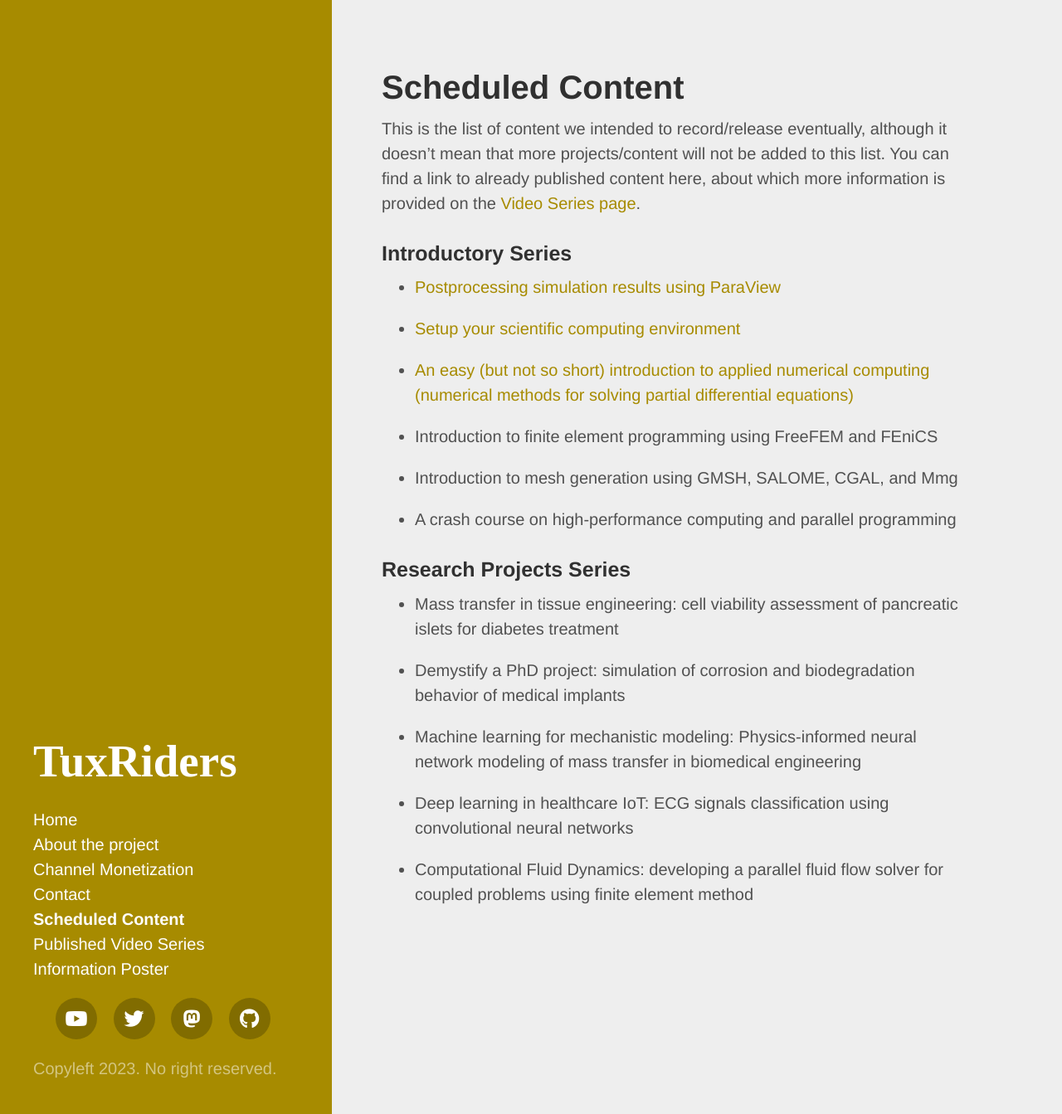
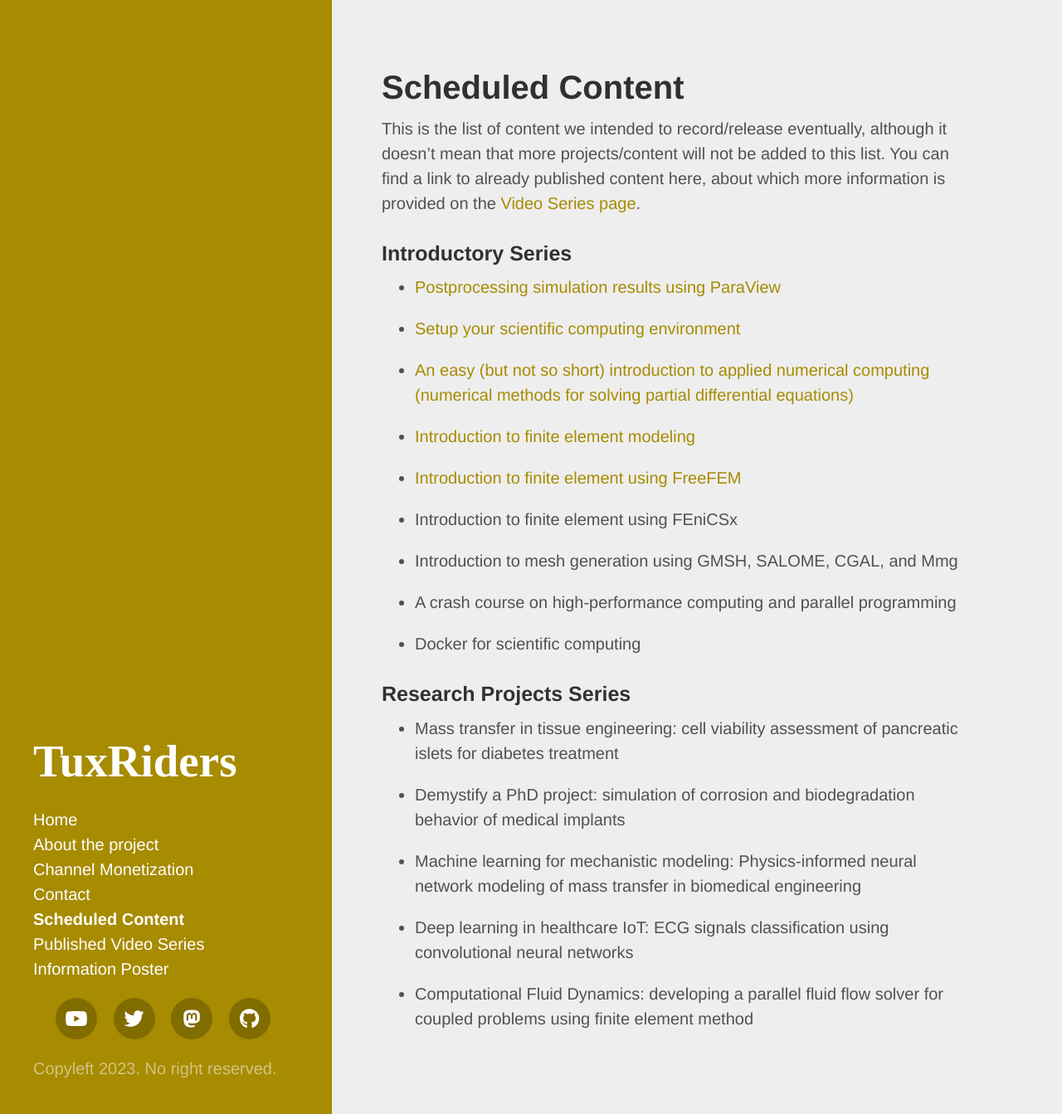
Before and after one commit to TuxRiders/tuxriders.github.io, a Jekyll site: the page built from content.md, in a window 1280 px wide and 1343 px high. Shown: the whole window at 83% size. Built offline with Jekyll 4.4.1, drawn with Linux system fonts in a browser that asks for light colours; nearby versions of some CDN libraries; some web fonts are replaced.

Commit message:
update scheduled content page

```diff
--- a/content.md
+++ b/content.md
@@ -14,11 +14,17 @@ This is the list of content we intended to record/release eventually, although i
 
 * [An easy (but not so short) introduction to applied numerical computing (numerical methods for solving partial differential equations)](../videos/numerical-computing)
 
-* Introduction to finite element programming using FreeFEM and FEniCS
+* [Introduction to finite element modeling](../videos/finite-element)
+
+* [Introduction to finite element using FreeFEM](../videos/freefem)
+
+* Introduction to finite element using FEniCSx
 
 * Introduction to mesh generation using GMSH, SALOME, CGAL, and Mmg
 
 * A crash course on high-performance computing and parallel programming
+
+* Docker for scientific computing
 
 ### Research Projects Series
 
```
